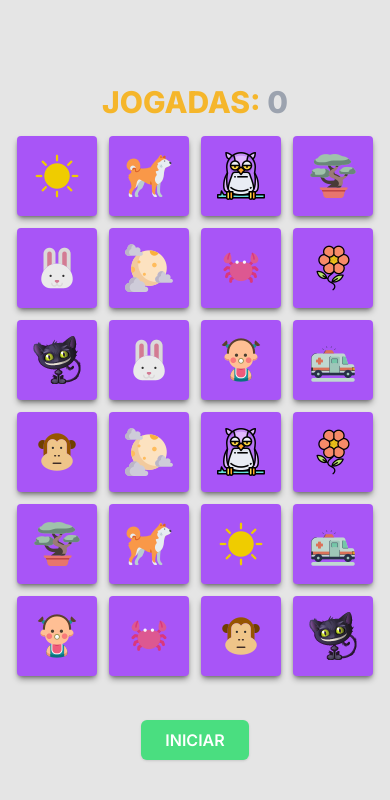
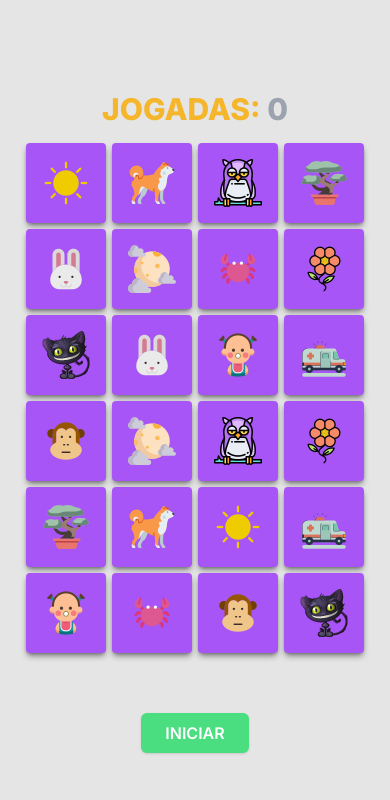
Before and after one commit to manoelps/Jogo-da-Memoria-NextJS, a Next.js app: page / in a window 390 px wide. Shown: the top 800 px of the page. Built offline with nearby package versions, Linux system fonts and the light colour scheme.

Commit message:
style:ajustado design

```diff
--- a/src/app/page.tsx
+++ b/src/app/page.tsx
@@ -10,11 +10,11 @@ const Home = () => {
 
   return (
     <>
-      <main className="flex flex-col items-center justify-center bg-neutral-200 h-screen">
-        <div className="text-3xl font-extrabold text-[#F5B62B] mb-4">
+      <main className="flex flex-col items-center justify-center bg-neutral-200 h-screen gap-4">
+        <div className="text-3xl font-extrabold text-[#F5B62B]">
           JOGADAS: <span className="text-gray-400">{moves}</span>
         </div>
-        <div className="grid grid-cols-4 gap-3 sm:grid-cols-4 md:grid-cols-6 lg:grid-cols-6">
+        <div className="grid grid-cols-4 gap-1.5 sm:grid-cols-4 md:grid-cols-6 lg:grid-cols-6">
           {listOfCards.map(card => (
             <div
               key={card.id}
```
